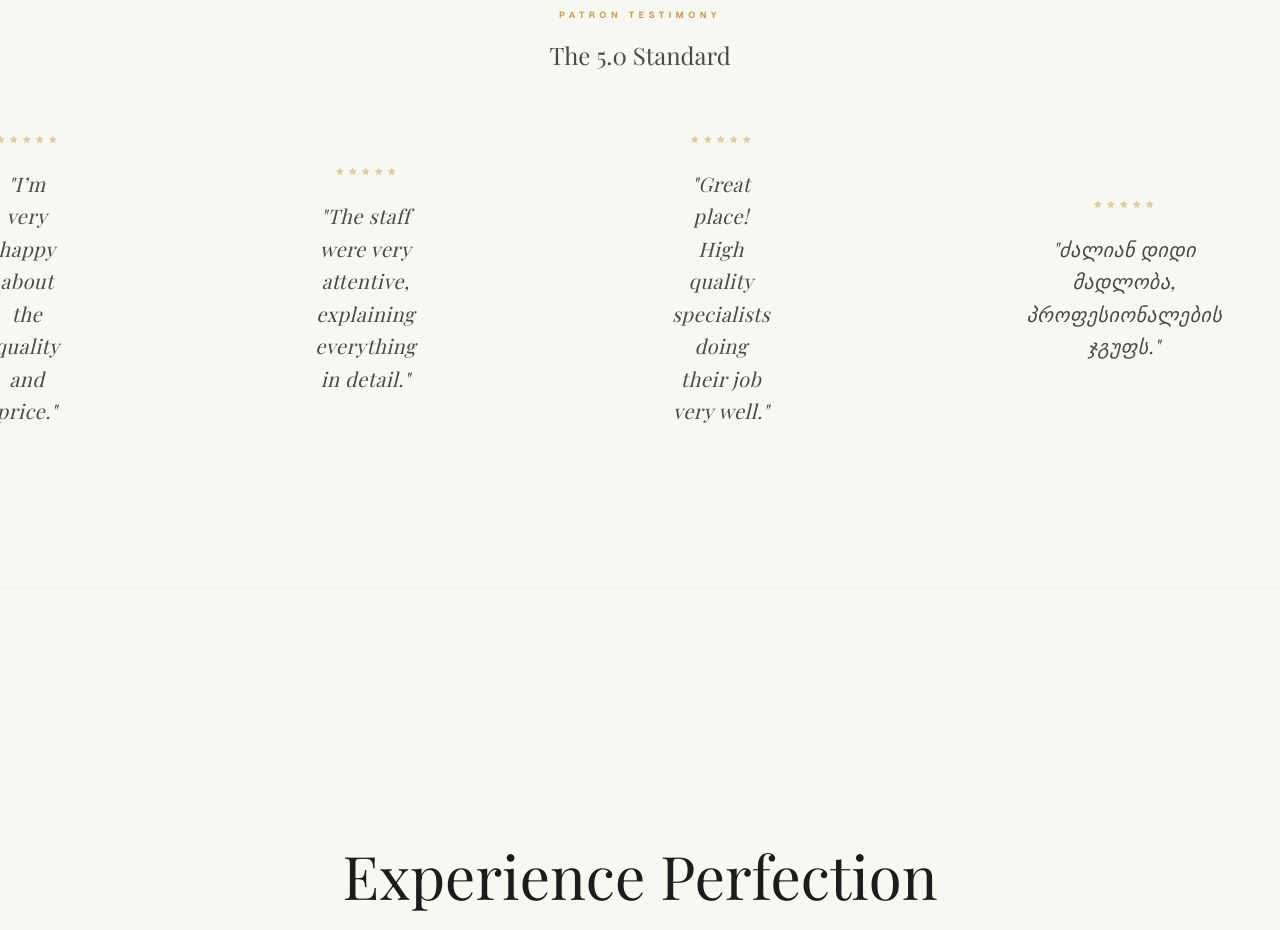
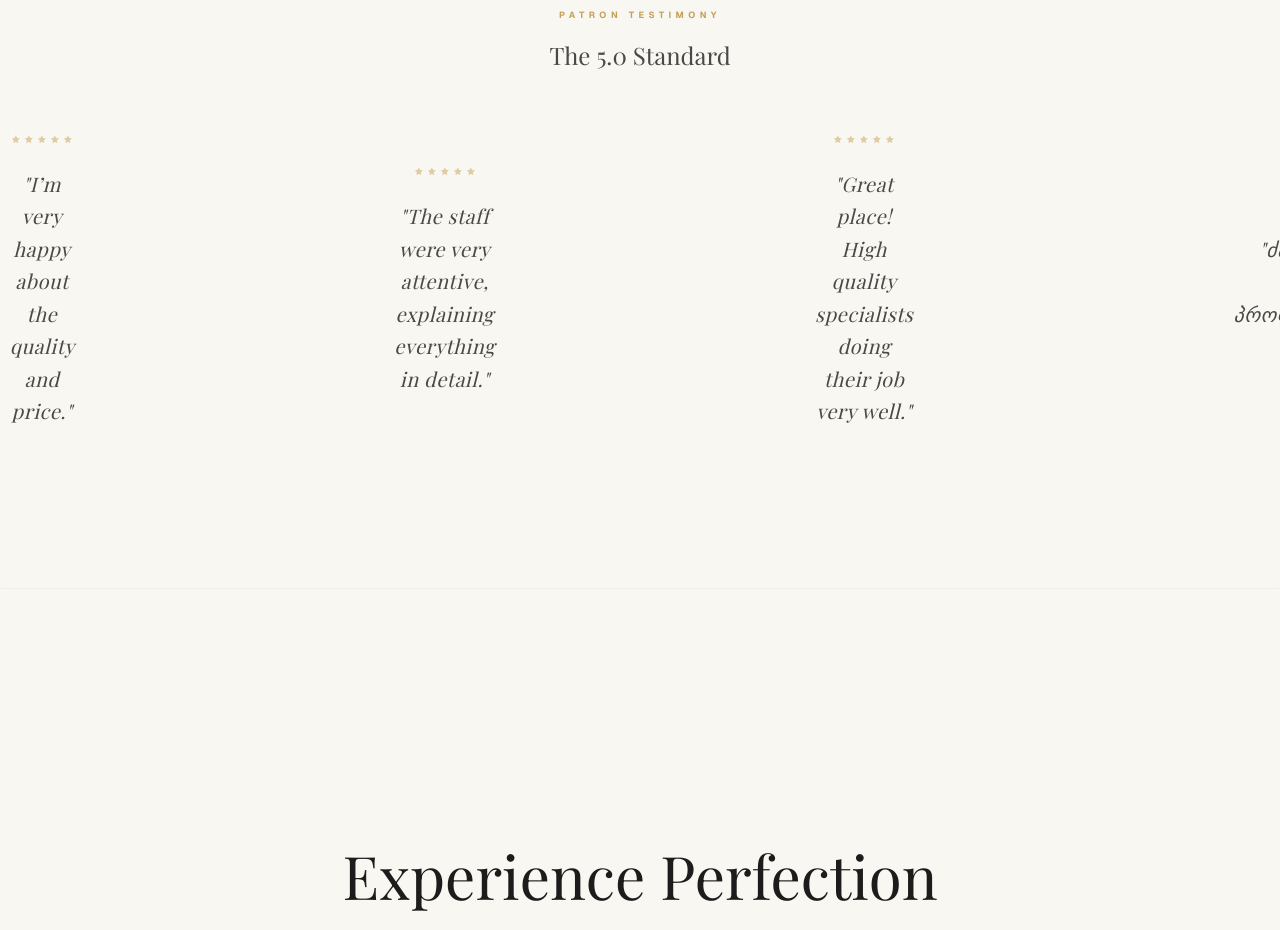
Before and after one commit to socraticblock/davinci, a Next.js app: page / in a window 1280 px wide. Shown: the part 2100-3030 px from the top of the page. Built offline with nearby package versions, Linux system fonts and the light colour scheme; a web font is replaced by a local one.

Commit message:
Expand review width for better horizontal balance

```diff
--- a/src/app/page.tsx
+++ b/src/app/page.tsx
@@ -191,7 +191,7 @@ function ReviewsSection() {
           className="flex whitespace-nowrap items-center"
         >
           {[...reviews, ...reviews, ...reviews, ...reviews].map((review, idx) => (
-            <div key={idx} className="flex flex-col items-center justify-center mx-32 max-w-sm">
+            <div key={idx} className="flex flex-col items-center justify-center mx-40 max-w-2xl">
               <div className="flex space-x-1 mb-6 text-accent/50">
                 {Array.from({ length: 5 }).map((_, i) => (
                   <Star key={i} size={9} fill="currentColor" strokeWidth={0} />
```
